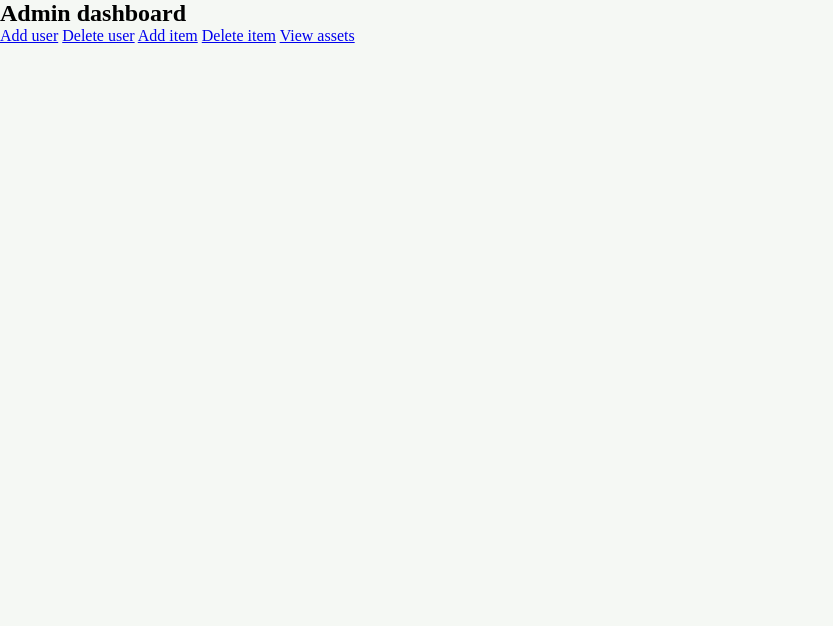
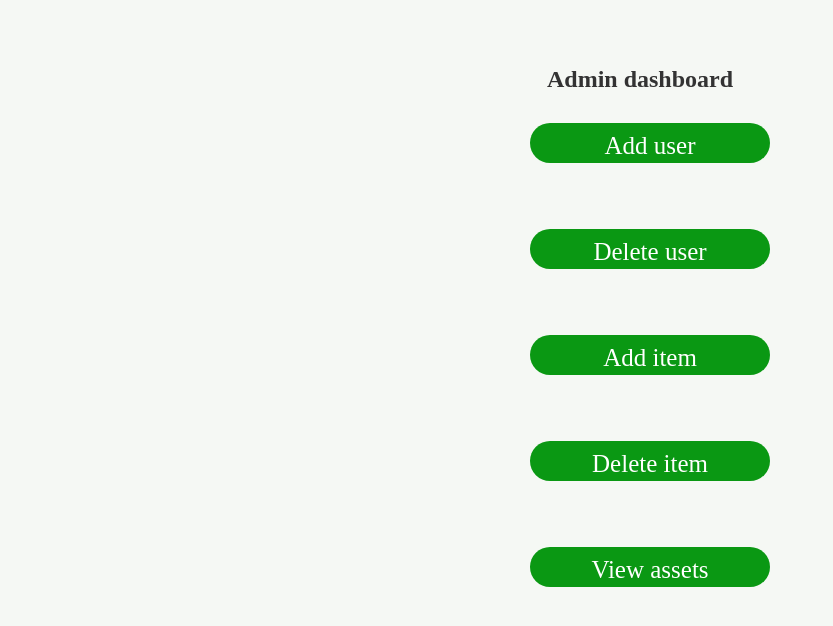
Before and after one commit to TechMaster2099/asset_tracking_system, a PHP site: page /admin_dashboard.php in a window 1280 px wide. Shown: the top 626 px of the page, without its empty margins (0-833 px from the left). Run offline with PHP 8.4, Linux system fonts and the light colour scheme.

Commit message:
modification

```diff
--- a/admin_dashboard.php
+++ b/admin_dashboard.php
@@ -13,11 +13,21 @@
     <h2>Admin dashboard</h2>
 <div class="admin_links">
     <a href="add_users.php">Add user</a>
+</div>
+    <br><br>
+<div class="admin_links">
     <a href="delete_users.php">Delete user</a>
-
+</div>
+    <br><br>
+<div class="admin_links">
     <a href="add_items.php">Add item</a>
+</div>
+    <br><br>
+<div class="admin_links">
     <a href="delete_items.php">Delete item</a>
-
+</div>
+    <br><br>
+<div class="admin_links">
     <a href="view_assets.php">View assets</a>
 </div>
 </body>
--- a/style.css
+++ b/style.css
@@ -53,3 +53,26 @@ button{
 button:hover {
     background-color: #0a9813;
 }
+
+h2{
+    color: #333;
+    text-align: center;
+    margin-top: 66px;
+
+}
+
+.admin_links{
+    background-color: #0a9813;
+    width: 240px;
+    font-size: 35px;
+    text-align: center;
+    margin-left: 530px;
+    margin-top: 30px;
+    border-radius: 32px;
+}
+
+.admin_links a{
+    color: #fff;
+    text-decoration: none;
+    font-size: 25px;
+}
```
